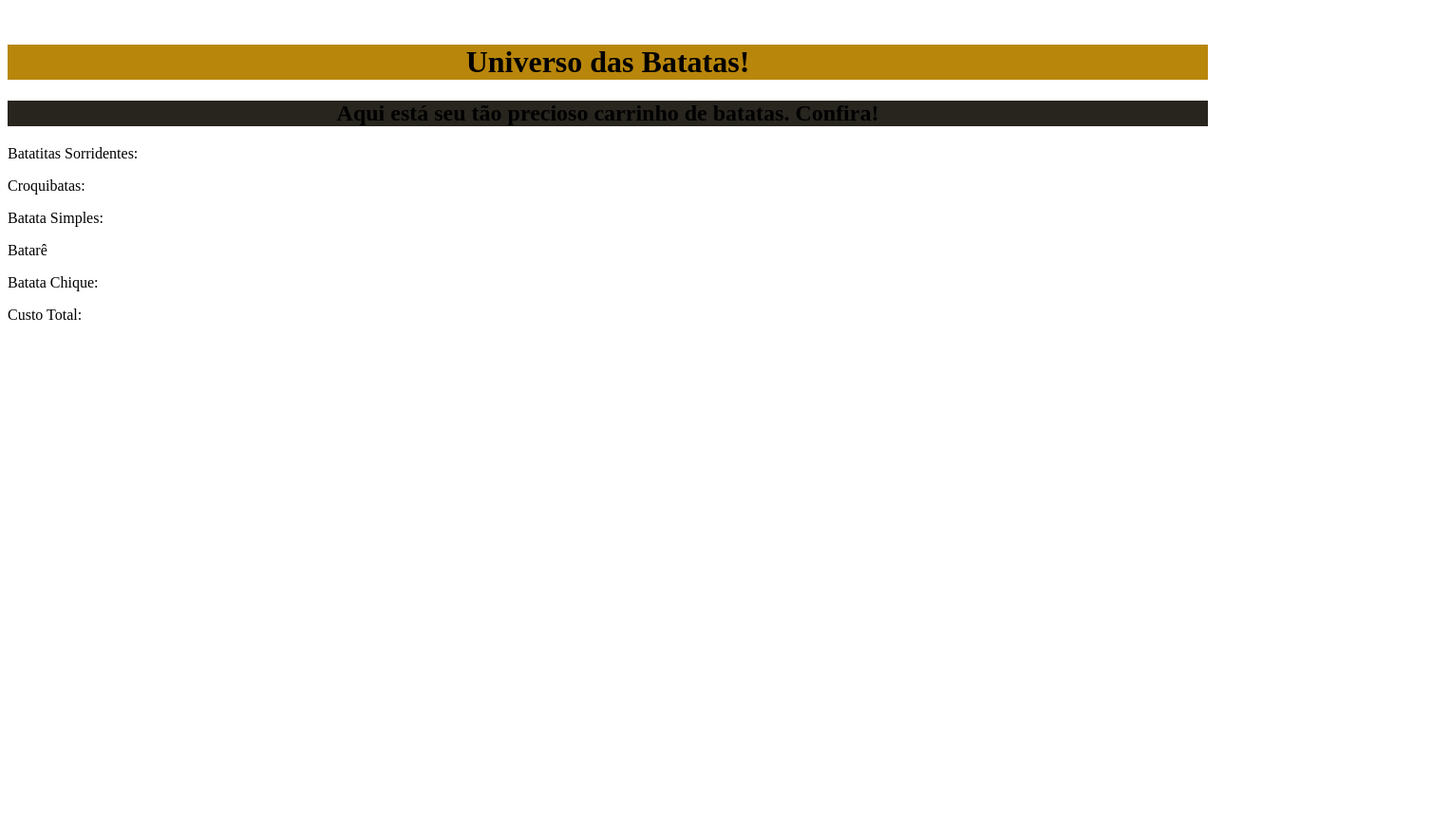
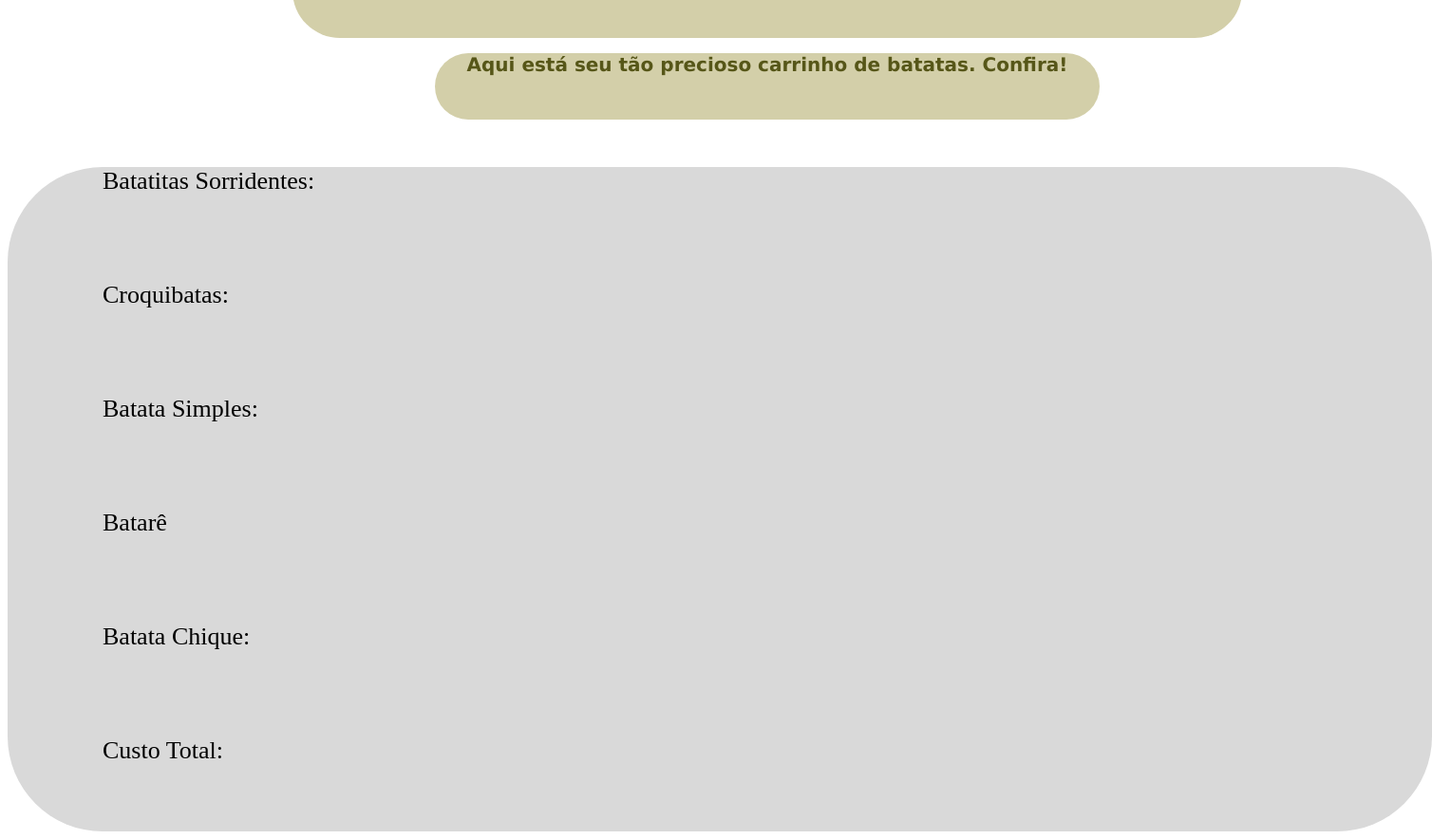
Before and after one commit to Demonskedesi/londrinense-tech, a plain HTML site: page index.html in a window 1280 px wide. Shown: the whole page at 95% size, 1508 px wide, since content can reach past the window. Before the commit the page ends 800 px from the top, so only its background shows below. Drawn offline with Linux system fonts and the light colour scheme.

Commit message:
Update style.css

```diff
--- a/style.css
+++ b/style.css
@@ -1,14 +1,63 @@
+
+    #box{
+
+        width:1000px;
+        height: 100px;
+        background-color: #d3cfa9;
+        border-radius: 100px;
+        margin-left: 300px;
+        margin-top: -120px;
+        }
+
 h1{
+            color: #565618;
+            text-align: center;
+                margin-bottom: 100px;
+                font-family: Verdana, Geneva, Tahoma, sans-serif;
+                font-size: 50px;
+}
 
-background-color: darkgoldenrod;
-text-align: center;
+img{
+                    width: 100px;
+                    text-align: left;
 
 }
 
+
+        #box2{
+
+            width:700px;
+            height: 70px;
+            background-color: #d3cfa9;
+            border-radius: 900px;
+            margin-left: 450px;
+        margin-bottom: -40px;
+            }
+
 h2{
+                color: #565618;
+                text-align: center;
+                    font-family: Verdana, Geneva, Tahoma, sans-serif;
+                    font-size: 20px;
 
-    background-color: rgb(39, 37, 30);
-text-align: center;
+}
 
 
+
+            #box3{
+                text-align: left;
+                width:1500px;
+                height: 700px;
+                background-color: #d9d9d9;
+                border-radius: 100px;
+
+                }
+
+p{
+font-family: 'Times New Roman', Times, serif;
+font-size: 26px;
+text-align: left;
+margin-left: 100px;
+margin-top: 90px;
+
 }
```
